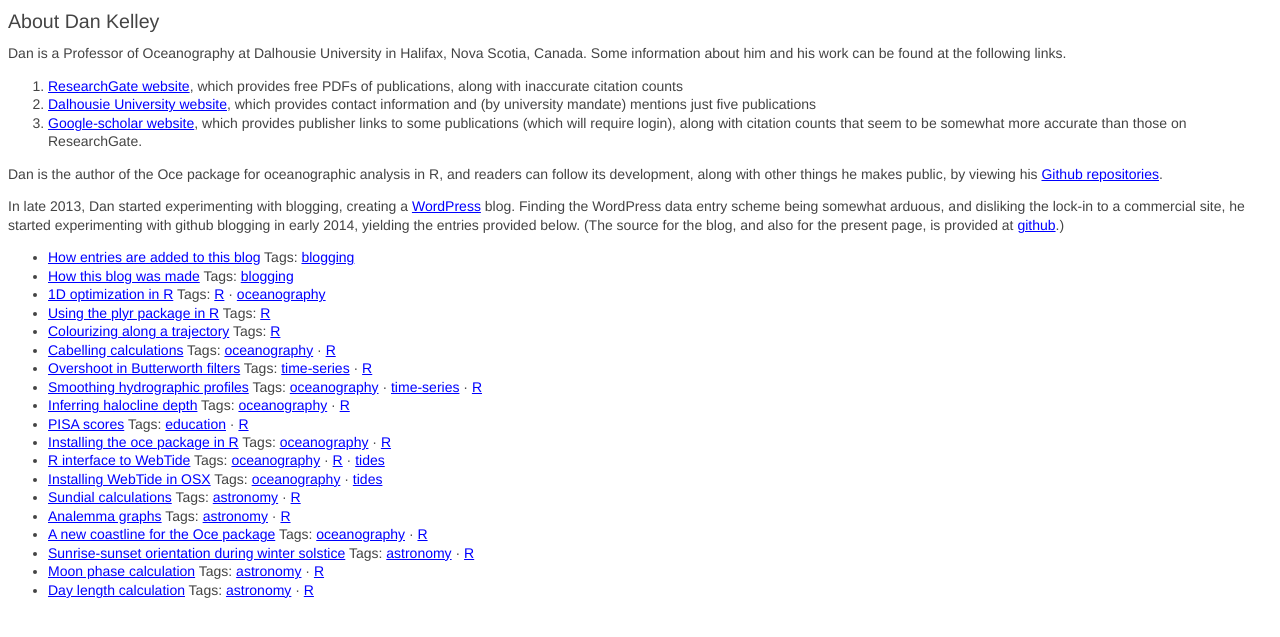
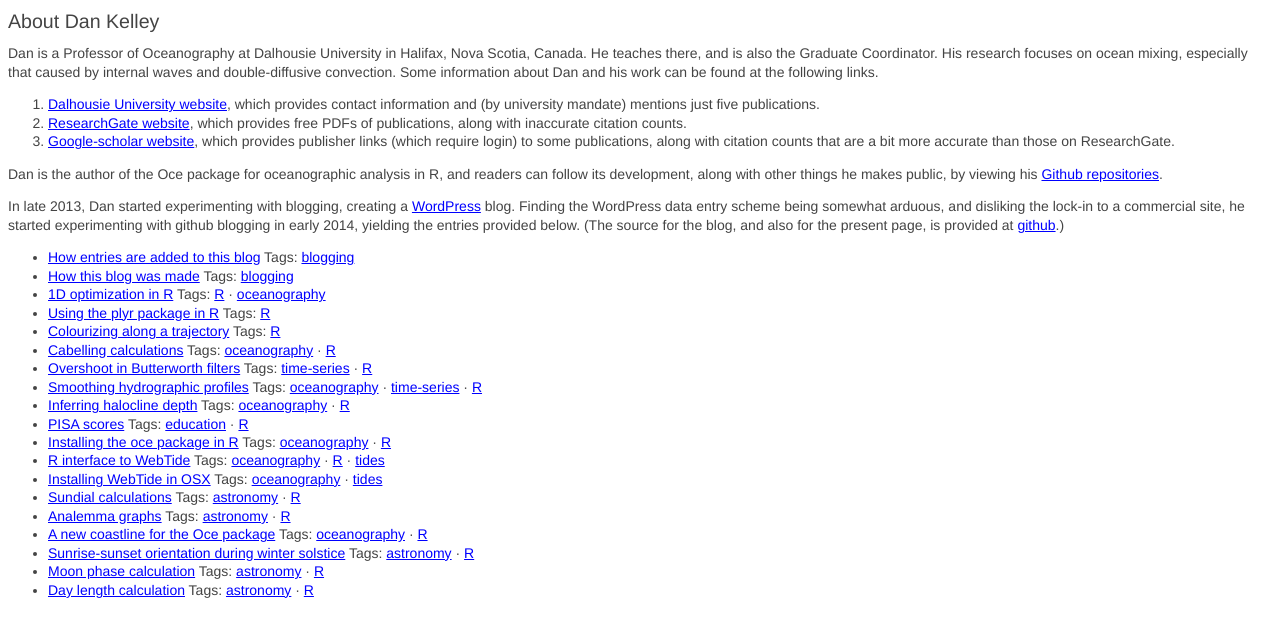
Before and after one commit to dankelley/dankelley.github.io, a Jekyll site: the page built from index.html, in a window 1280 px wide. Shown: the top 637 px of the page. Built offline with Jekyll 4.4.1, drawn with Linux system fonts in a browser that asks for light colours.

Commit message:
landing page

```diff
--- a/index.html
+++ b/index.html
@@ -7,21 +7,21 @@ title: Dan Kelley
 <h1>About Dan Kelley</h1>
 
 <p>Dan is a Professor of Oceanography at Dalhousie University in Halifax, Nova
-Scotia, Canada.  Some information about him and his work can be found at the
+Scotia, Canada.  He teaches there, and is also the Graduate Coordinator.  His research focuses on ocean mixing, especially that caused by internal waves and double-diffusive convection.  Some information about Dan and his work can be found at the
 following links.</p>
 
 <ol>
 
     <li> <a
-        href="https://www.researchgate.net/profile/Dan_Kelley3/contributions/?ev=prf_act">
-        ResearchGate website</a>, which provides free PDFs of publications, along with inaccurate citation counts
+        href="http://www.dal.ca/faculty/science/oceanography/faculty-staff/faculty/daniel-e-kelley.html">Dalhousie University website</a>, which provides contact information and (by university mandate) mentions just five publications.
 
     <li> <a
-        href="http://www.dal.ca/faculty/science/oceanography/faculty-staff/faculty/daniel-e-kelley.html">Dalhousie University website</a>, which provides contact information and (by university mandate) mentions just five publications
+        href="https://www.researchgate.net/profile/Dan_Kelley3/contributions/?ev=prf_act">
+        ResearchGate website</a>, which provides free PDFs of publications, along with inaccurate citation counts.
 
     <li> <a
         href="http://scholar.google.ca/citations?user=6ujnSaEAAAAJ&hl=en">Google-scholar
-        website</a>, which provides publisher links to some publications (which will require login), along with citation counts that seem to be somewhat more accurate than those on ResearchGate.
+        website</a>, which provides publisher links (which require login) to some publications, along with citation counts that are a bit more accurate than those on ResearchGate.
 
     </ol>
 
```
